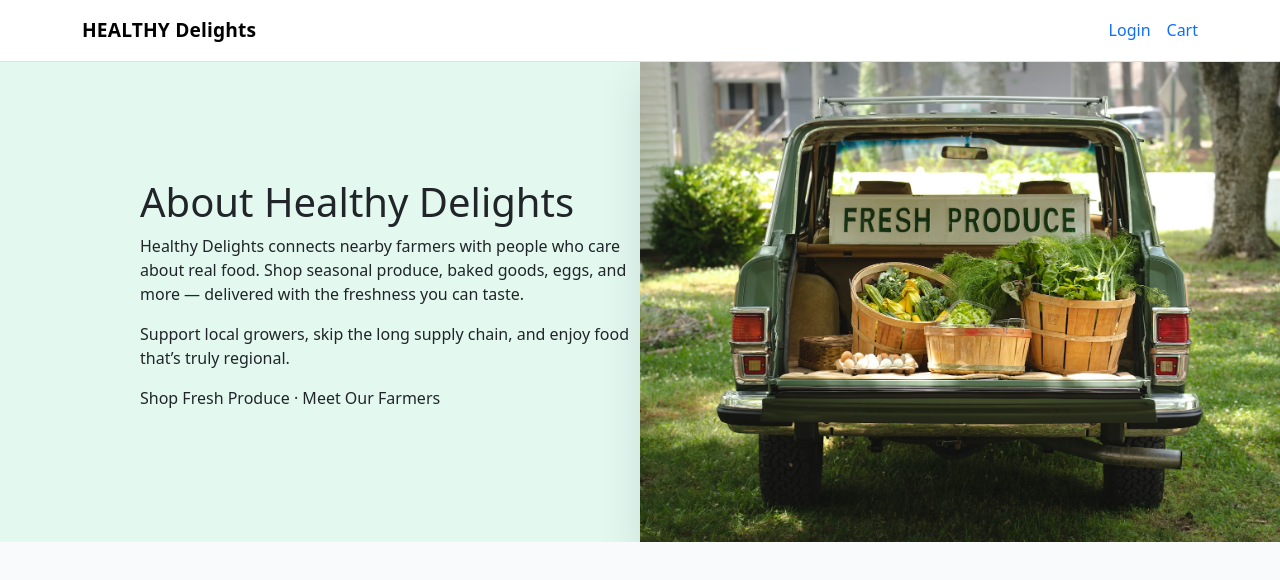
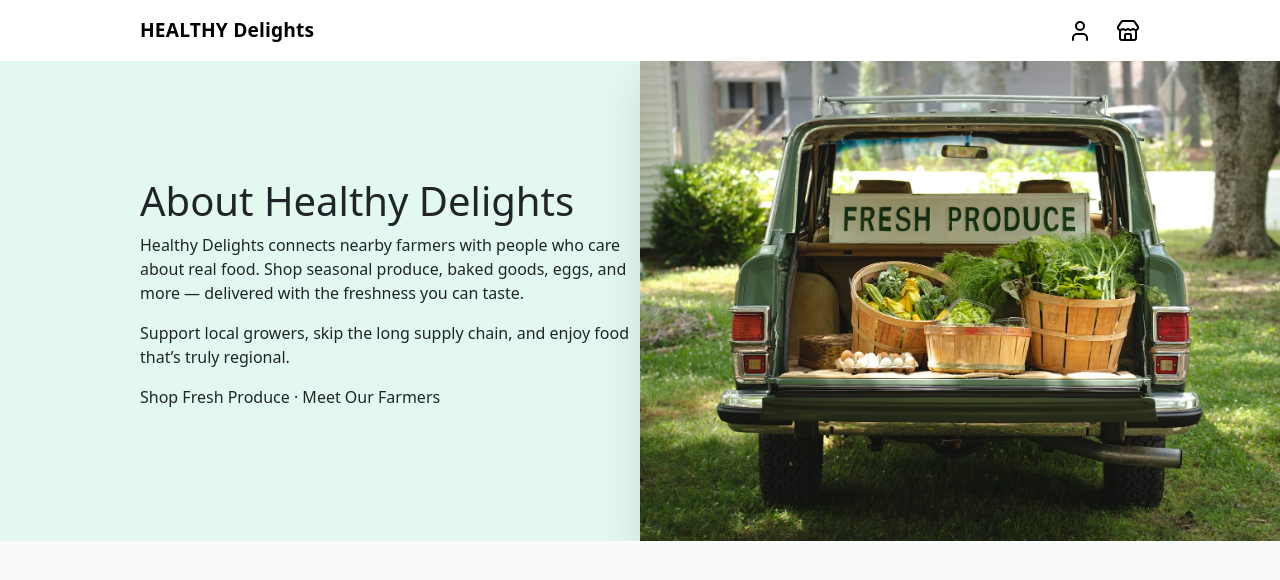
Before and after one commit to dobirr/cs-sl-mern-foundation, a website built with Vite: page client/index.html in a window 1280 px wide. Built offline with nearby package versions, Linux system fonts and the light colour scheme.

Commit message:
feat(client/header): add lucid icons to navigation

```diff
--- a/client/package.json
+++ b/client/package.json
@@ -12,6 +12,7 @@
     "vite": "^5.2.0"
   },
   "dependencies": {
-    "bootstrap": "^5.3.3"
+    "bootstrap": "^5.3.3",
+    "lucide": "^0.562.0"
   }
 }
--- a/client/src/main.js
+++ b/client/src/main.js
@@ -3,6 +3,7 @@ import './style.css';
 import { renderLoginPage, attachLoginHandlers } from './pages/login';
 import { renderRegisterPage, attachRegisterHandlers } from './pages/register.js';
 import { attachLandingHandlers, renderLandingPage } from './pages/landing.js';
+import { createIcons, icons } from 'lucide';
 
 const routes = {
   '/': { view: renderLandingPage, mount: attachLandingHandlers },
@@ -18,14 +19,18 @@ function render(pathname = window.location.pathname) {
   const html = view();
   document.querySelector('#root').innerHTML = `
     <div class="app-shell">
-      <header class="py-3 border-bottom bg-white shadow-sm">
-        <div class="container d-flex justify-content-between align-items-center">
+      <header class="py-3 bg-white">
+        <div class="container-fluid d-flex justify-content-between align-items-center">
           <span class="brand">
             <a href="/" data-link class="text-decoration-none">HEALTHY Delights</a>
           </span>
-          <nav class="d-flex gap-3">
-            <a href="/login" data-link class="text-decoration-none">Login</a>
-            <a href="/cart" data-link class="text-decoration-none">Cart</a>
+          <nav class="d-flex gap-4">
+            <a class="login" href="/login" data-link class="text-decoration-none">
+              <i data-lucide="user"></i>
+            </a>
+            <a class="cart" href="/cart" data-link class="text-decoration-none d-flex align-items-center gap-1">
+              <i data-lucide="store"></i>
+            </a>
           </nav>
         </div>
       </header>
@@ -36,6 +41,7 @@ function render(pathname = window.location.pathname) {
   if (typeof mount === 'function') {
     mount();
   }
+  createIcons({ icons });
 }
 
 render();
--- a/client/src/style.css
+++ b/client/src/style.css
@@ -49,9 +49,17 @@ body {
   font-weight: 600;
 }
 
-
-/* Landing */
-
+/* Header */
+header nav a {
+  color: #000;
+  transition: color 0.4s ease;
+  &:hover {
+    color: #0bae76;
+  }
+}
+header nav svg {
+  width: 1.5rem;
+}
 
 /* Toasts */
 .toast-container {
```
Also changed, not shown: pnpm-lock.yaml.
